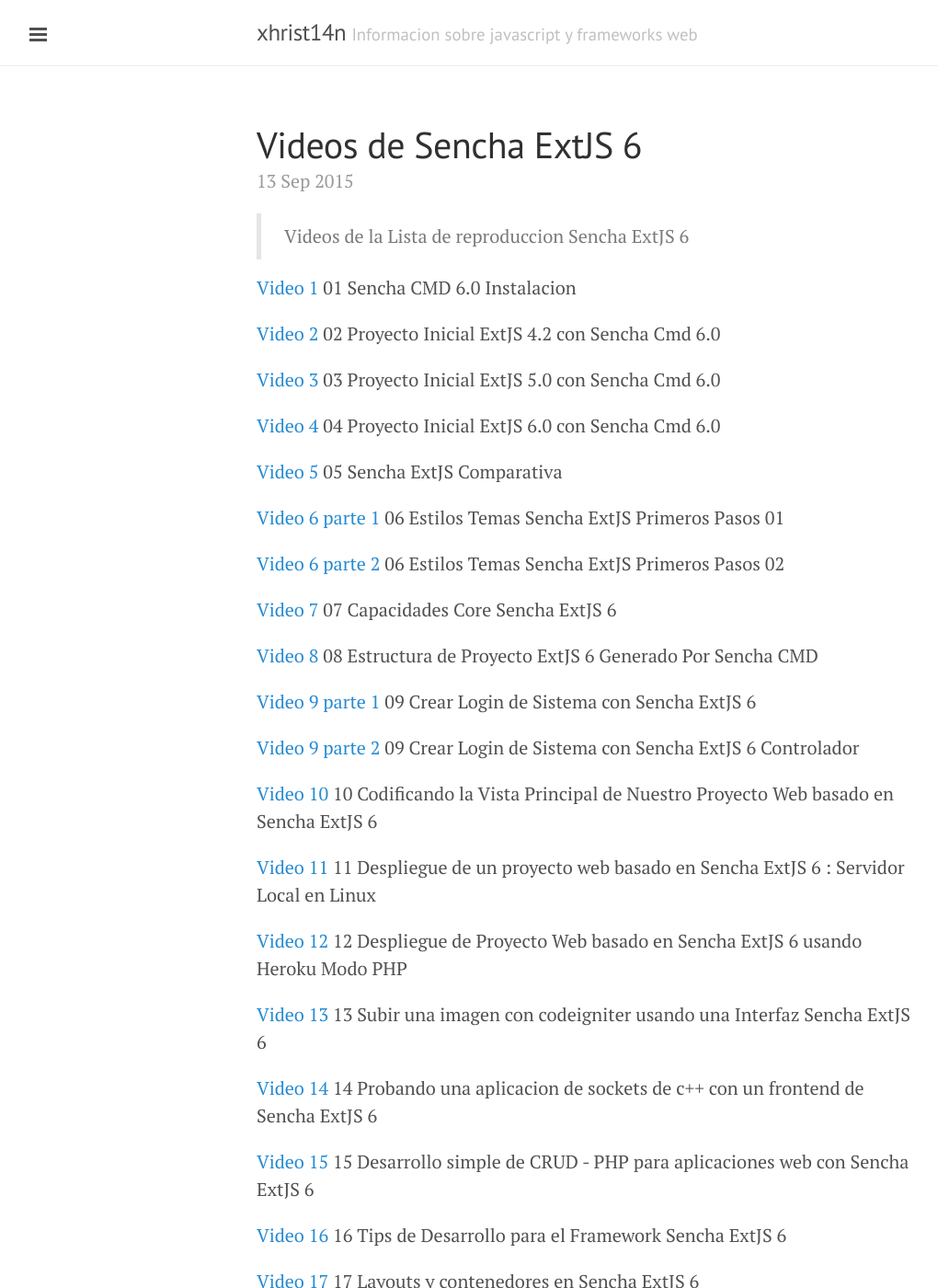
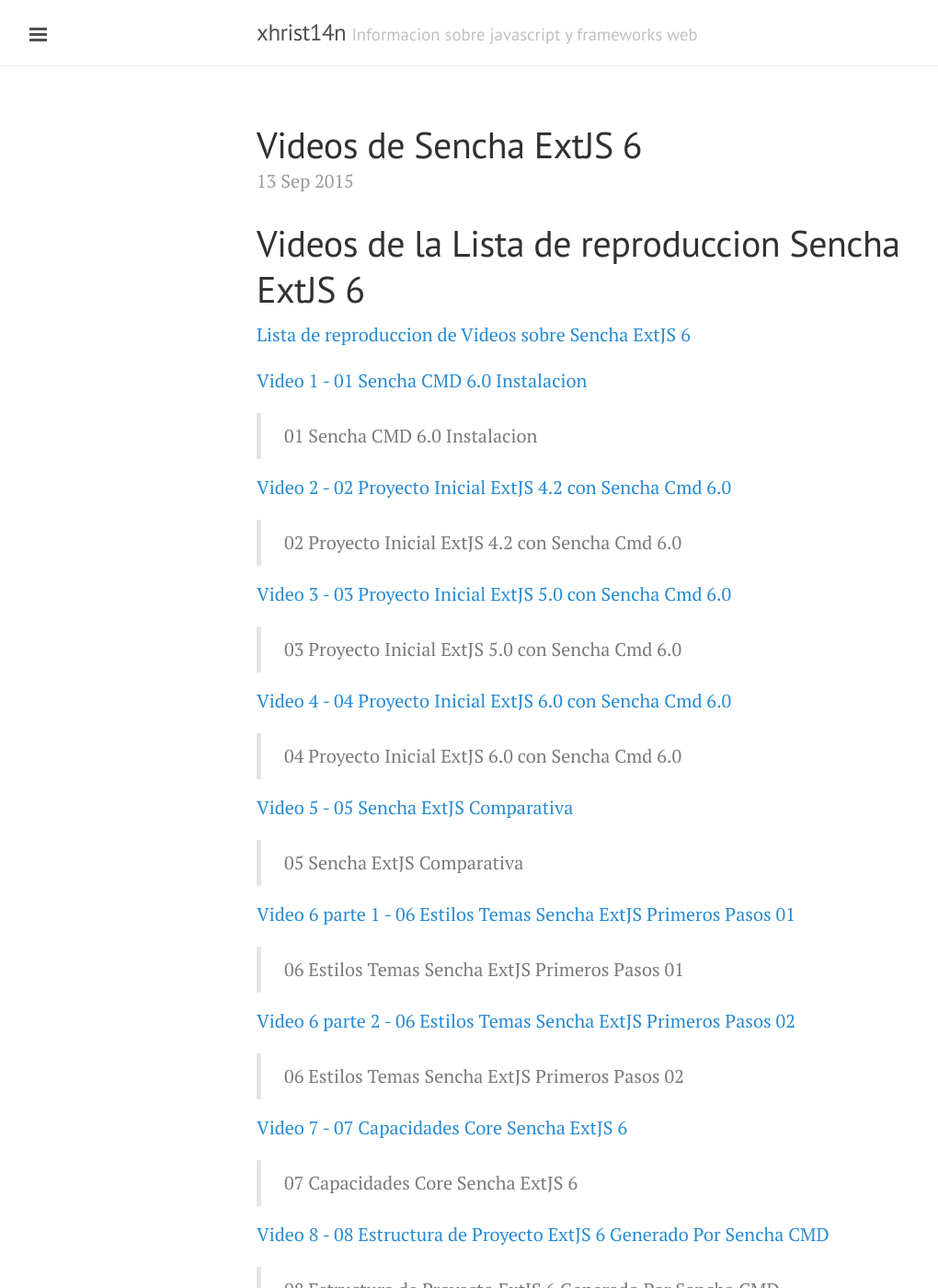
Before and after one commit to xhrist14n/xhrist14n.github.io, a Jekyll site: the page built from _posts/2015-09-13-videos-de-sencha-extjs-6.markdown, in a window 1280 px wide and 1400 px high. Shown: the whole window at 92% size, without its empty margins (1-1021 px from the left). Built offline with Jekyll 4.4.1, drawn with Linux system fonts in a browser that asks for light colours; some of the changed text lies outside the part shown.

Commit message:
Post update: Videos de Sencha ExtJS 6

```diff
--- a/_posts/2015-09-13-videos-de-sencha-extjs-6.markdown
+++ b/_posts/2015-09-13-videos-de-sencha-extjs-6.markdown
@@ -3,49 +3,72 @@ published: true
 title: Videos de Sencha ExtJS 6
 layout: post
 ---
->Videos de la Lista de reproduccion Sencha ExtJS 6
+#Videos de la Lista de reproduccion Sencha ExtJS 6
 
+[Lista de reproduccion de Videos sobre Sencha ExtJS 6](https://www.youtube.com/watch?v=_MuCNm4l48E&list=PLq0g-O2tr8LVLVo53aNKmYopIb7MYasAW)
 
-[Video 1](https://www.youtube.com/watch?v=_MuCNm4l48E) 01 Sencha CMD 6.0 Instalacion
+[Video 1 - 01 Sencha CMD 6.0 Instalacion](https://www.youtube.com/watch?v=_MuCNm4l48E)
+>01 Sencha CMD 6.0 Instalacion
 
-[Video 2](https://www.youtube.com/watch?v=Yj3KTt8Bhls) 02 Proyecto Inicial ExtJS 4.2 con Sencha Cmd 6.0
+[Video 2 - 02 Proyecto Inicial ExtJS 4.2 con Sencha Cmd 6.0](https://www.youtube.com/watch?v=Yj3KTt8Bhls)
+>02 Proyecto Inicial ExtJS 4.2 con Sencha Cmd 6.0
 
-[Video 3](https://www.youtube.com/watch?v=lg_cm8zuFKA) 03 Proyecto Inicial ExtJS 5.0 con Sencha Cmd 6.0
+[Video 3 - 03 Proyecto Inicial ExtJS 5.0 con Sencha Cmd 6.0](https://www.youtube.com/watch?v=lg_cm8zuFKA)
+>03 Proyecto Inicial ExtJS 5.0 con Sencha Cmd 6.0
 
-[Video 4](https://www.youtube.com/watch?v=rehxJnfpj78) 04 Proyecto Inicial ExtJS 6.0 con Sencha Cmd 6.0
+[Video 4 - 04 Proyecto Inicial ExtJS 6.0 con Sencha Cmd 6.0](https://www.youtube.com/watch?v=rehxJnfpj78)
+>04 Proyecto Inicial ExtJS 6.0 con Sencha Cmd 6.0
 
-[Video 5](https://www.youtube.com/watch?v=7kH2KSc20iA) 05 Sencha ExtJS Comparativa
+[Video 5 - 05 Sencha ExtJS Comparativa](https://www.youtube.com/watch?v=7kH2KSc20iA)
+>05 Sencha ExtJS Comparativa
 
-[Video 6 parte 1](https://www.youtube.com/watch?v=7gx3xxE06KY) 06 Estilos Temas Sencha ExtJS Primeros Pasos 01
+[Video 6 parte 1 - 06 Estilos Temas Sencha ExtJS Primeros Pasos 01](https://www.youtube.com/watch?v=7gx3xxE06KY)
+>06 Estilos Temas Sencha ExtJS Primeros Pasos 01
 
-[Video 6 parte 2](https://www.youtube.com/watch?v=nZYc9q316Oc) 06 Estilos Temas Sencha ExtJS Primeros Pasos 02
+[Video 6 parte 2 - 06 Estilos Temas Sencha ExtJS Primeros Pasos 02](https://www.youtube.com/watch?v=nZYc9q316Oc)
+>06 Estilos Temas Sencha ExtJS Primeros Pasos 02
 
-[Video 7](https://www.youtube.com/watch?v=U0Gt7NIu5jQ) 07 Capacidades Core Sencha ExtJS 6
+[Video 7 - 07 Capacidades Core Sencha ExtJS 6](https://www.youtube.com/watch?v=U0Gt7NIu5jQ)
+>07 Capacidades Core Sencha ExtJS 6
 
-[Video 8](https://www.youtube.com/watch?v=fqWGMBTLQPc) 08 Estructura de Proyecto ExtJS 6 Generado Por Sencha CMD
+[Video 8 - 08 Estructura de Proyecto ExtJS 6 Generado Por Sencha CMD](https://www.youtube.com/watch?v=fqWGMBTLQPc)
+>08 Estructura de Proyecto ExtJS 6 Generado Por Sencha CMD
 
-[Video 9 parte 1](https://www.youtube.com/watch?v=veEFVofgMZo) 09 Crear Login de Sistema con Sencha ExtJS 6
+[Video 9 parte 1 - 09 Crear Login de Sistema con Sencha ExtJS 6](https://www.youtube.com/watch?v=veEFVofgMZo)
+>09 Crear Login de Sistema con Sencha ExtJS 6
 
-[Video 9 parte 2](https://www.youtube.com/watch?v=3LPI2a-mMeU) 09 Crear Login de Sistema con Sencha ExtJS 6 Controlador
+[Video 9 parte 2 - 09 Crear Login de Sistema con Sencha ExtJS 6 Controlador](https://www.youtube.com/watch?v=3LPI2a-mMeU)
+>09 Crear Login de Sistema con Sencha ExtJS 6 Controlador
 
-[Video 10](https://www.youtube.com/watch?v=DV8qhlFrqfE) 10 Codificando la Vista Principal de Nuestro Proyecto Web basado en Sencha ExtJS 6
+[Video 10 - 10 Codificando la Vista Principal de Nuestro Proyecto Web basado en Sencha ExtJS 6](https://www.youtube.com/watch?v=DV8qhlFrqfE)
+>10 Codificando la Vista Principal de Nuestro Proyecto Web basado en Sencha ExtJS 6
 
-[Video 11](https://www.youtube.com/watch?v=0B8HZbyk4lM) 11 Despliegue de un proyecto web basado en Sencha ExtJS 6 : Servidor Local en Linux
+[Video 11 - 11 Despliegue de un proyecto web basado en Sencha ExtJS 6 : Servidor Local en Linux](https://www.youtube.com/watch?v=0B8HZbyk4lM)
+>11 Despliegue de un proyecto web basado en Sencha ExtJS 6 : Servidor Local en Linux
 
-[Video 12](https://www.youtube.com/watch?v=QGxSLJ0cMWw) 12 Despliegue de Proyecto Web basado en Sencha ExtJS 6 usando Heroku Modo PHP
+[Video 12 - 12 Despliegue de Proyecto Web basado en Sencha ExtJS 6 usando Heroku Modo PHP](https://www.youtube.com/watch?v=QGxSLJ0cMWw)
+>12 Despliegue de Proyecto Web basado en Sencha ExtJS 6 usando Heroku Modo PHP
 
-[Video 13](https://www.youtube.com/watch?v=l6N-TVKKuAU) 13 Subir una imagen con codeigniter usando una Interfaz Sencha ExtJS 6
+[Video 13 - 13 Subir una imagen con codeigniter usando una Interfaz Sencha ExtJS 6](https://www.youtube.com/watch?v=l6N-TVKKuAU)
+>13 Subir una imagen con codeigniter usando una Interfaz Sencha ExtJS 6
 
-[Video 14](https://www.youtube.com/watch?v=xChlg_Hutc8) 14 Probando una aplicacion de sockets de c++ con un frontend de Sencha ExtJS 6
+[Video 14 - 14 Probando una aplicacion de sockets de c++ con un frontend de Sencha ExtJS 6](https://www.youtube.com/watch?v=xChlg_Hutc8)
+>14 Probando una aplicacion de sockets de c++ con un frontend de Sencha ExtJS 6
 
-[Video 15](https://www.youtube.com/watch?v=b2i-6weKmPY) 15 Desarrollo simple de CRUD - PHP para aplicaciones web con Sencha ExtJS 6
+[Video 15 - 15 Desarrollo simple de CRUD - PHP para aplicaciones web con Sencha ExtJS 6](https://www.youtube.com/watch?v=b2i-6weKmPY)
+>15 Desarrollo simple de CRUD - PHP para aplicaciones web con Sencha ExtJS 6
 
-[Video 16](https://www.youtube.com/watch?v=8mIRWavtl70) 16 Tips de Desarrollo para el Framework Sencha ExtJS 6
+[Video 16 - 16 Tips de Desarrollo para el Framework Sencha ExtJS 6](https://www.youtube.com/watch?v=8mIRWavtl70)
+>16 Tips de Desarrollo para el Framework Sencha ExtJS 6
 
-[Video 17](https://www.youtube.com/watch?v=xcyB8B5v29o&index=19&list=PLq0g-O2tr8LVLVo53aNKmYopIb7MYasAW) 17 Layouts y contenedores en Sencha ExtJS 6
+[Video 17 - 17 Layouts y contenedores en Sencha ExtJS 6](https://www.youtube.com/watch?v=xcyB8B5v29o&index=19&list=PLq0g-O2tr8LVLVo53aNKmYopIb7MYasAW)
+>17 Layouts y contenedores en Sencha ExtJS 6
 
-[Video 18](https://www.youtube.com/watch?v=ADCQ5742TcY&index=20&list=PLq0g-O2tr8LVLVo53aNKmYopIb7MYasAW) 18 Paquete de datos de Sencha ExtJS 6
+[Video 18 - 18 Paquete de datos de Sencha ExtJS 6](https://www.youtube.com/watch?v=ADCQ5742TcY&index=20&list=PLq0g-O2tr8LVLVo53aNKmYopIb7MYasAW)
+>18 Paquete de datos de Sencha ExtJS 6
 
 Si deseas mas informacion sobre Sencha  ExtJS 6, visita el blog: [javascriptx](http://javascriptx.wordpress.com).
 
 Escrito por [Christian Portilla Pauca](http://www.christianportilla.com)
+
+Blog de  [Christian Portilla Pauca](http://javascriptx.wordpress.com)
```
